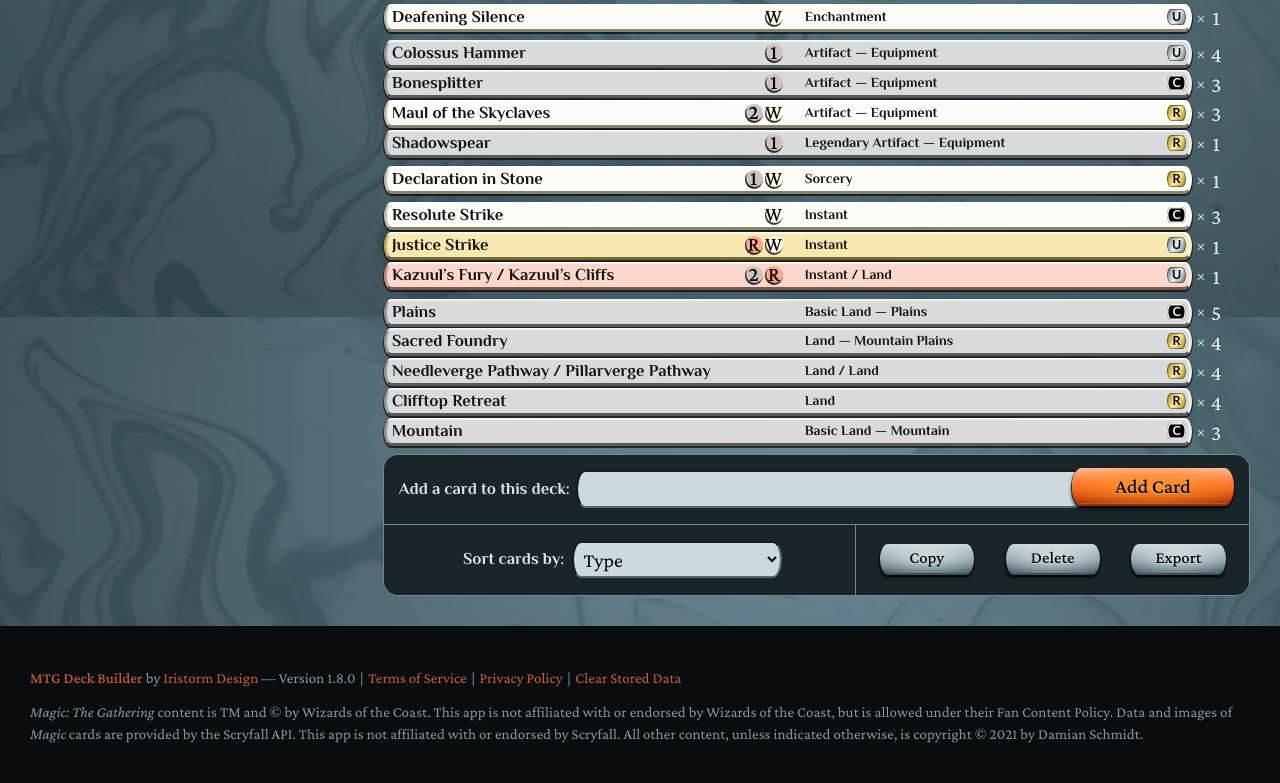
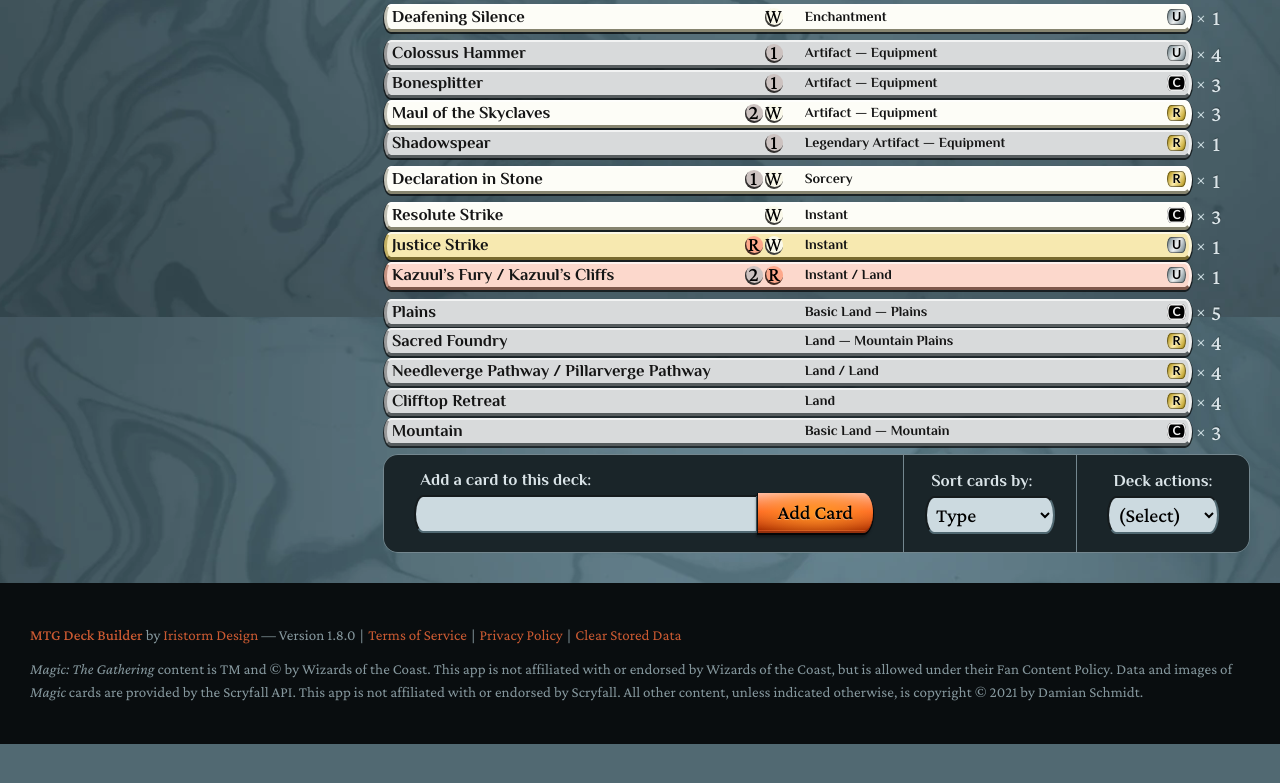
Before and after one commit to IristormDesign/mtg-deck-builder, a Vue app: page /deck/boros-equipment in a window 1280 px wide. Shown: the part 483-1266 px from the top of the page. After the commit the page ends 1227 px from the top, so only its background shows below. Built offline with nearby package versions, Linux system fonts and the light colour scheme.

Commit message:
CSS for Create Deck page and card list controls

```diff
--- a/src/components/CardAdder.vue
+++ b/src/components/CardAdder.vue
@@ -21,7 +21,7 @@
 					(🎲 Add a randomly selected card)
 				</option>
 			</datalist>
-			<button class="primary-btn" :disabled="delay">Add Card</button>
+			<button class="primary-btn" :disabled="delay">Add<span> Card</span></button>
 		</form>
 		<div v-else class="loading-indicator">
 			Loading card&hellip;
--- a/src/components/CardSorter.vue
+++ b/src/components/CardSorter.vue
@@ -5,7 +5,7 @@
 				<label for="attributeSelect">Sort cards by:</label>
 				<select v-model="sortAttribute" @change="sortCards()" id="attributeSelect">
 					<option v-if="sortAttribute == ''" value="">
-						(Select an attribute)
+						(Select)
 					</option>
 					<option value="name">Name</option>
 					<option value="colors">Mana Color</option>
--- a/src/components/DeckActions.vue
+++ b/src/components/DeckActions.vue
@@ -1,17 +1,44 @@
 <template>
 	<div class="deck-actions">
-		<button @click="copyDeck(deck)">Copy</button>
-		<button @click="deleteDeck(deck)">Delete</button>
-		<button @click="exportDeck(deck)">Export</button>
+		<form>
+			<label for="deckActionSelect">Deck actions:</label>
+			<select v-model="deckAction" @change="doDeckAction()" id="deckActionSelect">
+				<option value="">(Select)</option>
+				<option value="copy">Copy</option>
+				<option value="export">Export</option>
+				<option value="delete">Delete</option>
+			</select>
+		</form>
 	</div>
 </template>
 
 <script>
 export default {
+	data () {
+		return {
+			deckAction: ''
+		}
+	},
 	props: {
 		deck: Object
 	},
 	methods: {
+		doDeckAction () {
+			const deck = this.deck
+
+			setTimeout(() => {
+				switch (this.deckAction) {
+				case 'copy':
+					this.copyDeck(deck); break
+				case 'export':
+					this.exportDeck(deck); break
+				case 'delete':
+					this.deleteDeck(deck); break
+				}
+
+				this.deckAction = ''
+			})
+		},
 		copyDeck (srcDeck) {
 			const srcDeckName = srcDeck.name
 			const toCopyConfirmed = confirm(`Create a new deck that’s a duplicate of “${srcDeckName}”?`)
@@ -76,7 +103,7 @@
 		deleteDeck (deck) {
 			const store = this.$store
 			const deletedDeckName = deck.name
-			const deletionConfirmed = confirm(`Are you sure you want to permanently delete the deck “${deletedDeckName}”?`)
+			const deletionConfirmed = confirm('Are you sure you want to permanently erase this deck?')
 
 			if (deletionConfirmed) {
 				const remainingDecks = store.state.decks.filter(
@@ -91,7 +118,7 @@
 		},
 		exportDeck (deck) {
 			const deckName = deck.name
-			const toExportConfirmed = confirm(`Export a deck data file for “${deckName}”?`)
+			const toExportConfirmed = confirm(`Export a deck data file of “${deckName}”?`)
 
 			if (toExportConfirmed) {
 				const deckData = JSON.stringify(deck)
--- a/src/js/store.js
+++ b/src/js/store.js
@@ -36,7 +36,7 @@
 			s: '<div class="rarity-symbol special" title="Special">S</div>'
 		},
 		alertNameExists: (name) => {
-			return `⚠ Another deck is already named “${name}.” Please give a different name.`
+			return `⚠ You already have another deck named “${name}.” Please give a different name.`
 		},
 		curlApostrophes: (string) => {
 			return string.replace(/'/g, '’') // Convert every straight apostrophe (or single right quotation mark) into a curly one.
--- a/src/pages/CreateDeck.vue
+++ b/src/pages/CreateDeck.vue
@@ -1,31 +1,32 @@
 <template>
 	<article class="create-deck-page content-box">
 		<h2>Create Deck</h2>
-		<p>To create a deck, you can either start on an empty deck page and add any cards you want, or import a deck data file (if you have one) to see a pre-made deck.</p>
+		<p>To create a deck, either you can start on an empty deck page and add cards as you want, or you can import a deck data file to load a pre-made deck.</p>
 
 		<div class="columns">
+			<div class="new-deck">
+				<h3>Start a New Deck</h3>
 				<form @submit.prevent="submitDeckName()">
-				<h3>Start a New Deck</h3>
-				<label for="deck-name">Give a name for your deck:</label>
+					<label for="deck-name">Give your deck a name:</label>
 					<input
 						id="deck-name"
 						ref="focus"
 						type="text"
 						v-model="deckNameInput"
+						required="required"
+						maxlength="50"
 					/>
-				<button class="primary-btn">Go</button>
+					<button class="primary-btn">Submit</button>
 				</form>
-
-			<p><em>—or—</em></p>
-
+			</div>
 			<div class="import-data">
-				<h3>Import Deck Data</h3>
+				<h3>Import a Deck</h3>
 				<input
 					id="data-file"
 					type="file" accept=".deck"
 					style="display: none"
 				/>
-				<button id="file-btn" class="primary-btn">Open a Deck Data File</button>
+				<button id="file-btn" class="primary-btn">Open Deck<br> Data File</button>
 			</div>
 		</div>
 	</article>
--- a/src/sass/_card-list-controls.scss
+++ b/src/sass/_card-list-controls.scss
@@ -2,10 +2,24 @@
 
 @mixin clc-single-layer {
 	.card-list-controls {
-		flex-wrap: nowrap;
+		display: grid;
+		grid-template-columns: minmax(min-content, 3fr) minmax(min-content, 1fr) minmax(min-content, 1fr);
+
+		> div {
+			justify-content: center;
+		}
 	}
 	.card-adder {
 		border-bottom: 0;
+		padding-right: 0;
+		padding-left: 0;
+
+		form {
+			padding: 0 3.125%;
+		}
+		label {
+			grid-column: span 2;
+		}
 	}
 	.card-sorter {
 		border-left: $border-sections;
@@ -16,15 +30,16 @@
 	}
 	.deck-actions {
 		flex-direction: column;
-
-		button {
-			margin: 0;
-		}
 	}
 }
 @mixin clc-double-layer {
 	.card-list-controls {
+		display: flex;
 		flex-wrap: wrap;
+
+		> div {
+			height: $lhse*2.5;
+		}
 	}
 	.card-adder {
 		grid-column: span 2;
@@ -33,6 +48,7 @@
 
 		form {
 			display: flex;
+			justify-content: center;
 			align-items: center;
 		}
 		label {
@@ -41,32 +57,34 @@
 			width: auto;
 		}
 		input {
-			flex-grow: 4;
+			max-width: 16em;
+			width: 100%;
 		}
-		button {
-			flex-grow: 1;
+	}
+	.card-sorter,
+	.deck-actions {
+		width: 50%;
+
+		label {
+			margin: 0;
+			padding: 0 $lhse/4 0 0;
 		}
 	}
 	.card-sorter {
-		justify-content: center;
 		border-left: 0;
-		flex-grow: 2;
 
 		fieldset {
 			display: flex;
 			align-items: center;
 		}
-		label {
-			padding: 0 $lhse/3 0 0;
-		}
 	}
 	.deck-actions {
-		flex-direction: row;
-		flex-grow: 1;
-
-		button {
-			margin-right: $lhse/3;
-			margin-left: $lhse/3;
+		form {
+			display: flex;
+			align-items: center;
+		}
+		label {
+			white-space: nowrap;
 		}
 	}
 }
@@ -75,15 +93,20 @@
 		> div {
 			min-height: $lhse*3.25;
 		}
+		label {
+			padding: 0 0 $lhse/4 0;
+			margin-right: .375em;
+			margin-left: .375em;
+		}
 	}
 	.card-adder {
 		form {
-			flex-wrap: wrap;
+			display: grid;
+			padding: 0;
 		}
-		label {
+		input {
 			width: 100%;
-			padding-bottom: $lhse/4;
-			margin-left: .375em;
+			max-width: 100%;
 		}
 	}
 	.card-sorter {
@@ -91,12 +114,12 @@
 			flex-direction: column;
 			align-items: flex-start;
 		}
-		label {
-			padding-bottom: $lhse/4;
-		}
 	}
 	.deck-actions {
-		flex-direction: column;
+		form {
+			flex-direction: column;
+			align-items: flex-start;
+		}
 	}
 }
 
@@ -104,7 +127,6 @@
 
 .card-list-controls {
 	grid-column: 3 / 8;
-	display: flex;
 	justify-content: space-between;
 	border-radius: $border-radius-group;
 	overflow: hidden;
@@ -115,17 +137,18 @@
 		padding: $lhse/2;
 		display: flex;
 		align-items: center;
-		min-height: $lhse*2.333;
+		height: $lhse*3.25;
 	}
 	label {
 		display: block;
 		font-size: 83.33%;
 		padding-bottom: $lhse/4;
+		margin-right: .375em;
 		margin-left: .375em;
 		color: $color-text-brighter;
 	}
-	button {
-		white-space: nowrap;
+	option[value=""] {
+		font-style: italic;
 	}
 }
 .card-adder {
@@ -137,14 +160,12 @@
 		grid-template-columns: 3fr minmax(min-content, 1fr);
 		width: 100%;
 	}
-	label {
-		grid-column: span 2;
-	}
 	input {
 		border-radius: $border-radius-button;
-		padding-right: .75em;
-		padding-left: .375em;
+		border-top-right-radius: 0;
+		border-bottom-right-radius: 0;
 		height: $height-card-list-controls;
+		font-weight: $font-weight-semibold;
 
 		&.attention {
 			@keyframes pulsate-input {
@@ -163,8 +184,10 @@
 		}
 	}
 	button {
-		margin-left: -$lhse/2;
-		height: $height-card-list-controls;
+		height: calc(#{$height-card-list-controls} + 2px);
+		border-top-left-radius: 0;
+		border-bottom-left-radius: 0;
+		white-space: nowrap;
 	}
 	.loading-indicator {
 		animation: pulse .5s ease-out;
@@ -205,10 +228,7 @@
 	}
 	select {
 		height: $height-card-list-controls;
-		min-width: $lhse*7; // Longer than "(Select an attribute)"
-	}
-	option[value=""] {
-		font-style: italic;
+		font-weight: $font-weight-semibold;
 	}
 }
 .deck-actions {
@@ -222,37 +242,47 @@
 		width: 100%;
 		max-width: $lhse*4.5;
 	}
+	select {
+		width: 100%;
+		height: $height-card-list-controls;
+		font-weight: $font-weight-semibold;
+	}
 }
 
-@media (max-width: $width-site-breakpoint) {
+@media (max-width: ($width-site-breakpoint * .875)) {
 	@include clc-double-layer;
 }
 @media (max-width: $width-site-breakpoint-tablet) {
 	@include clc-triple-layer;
 }
-@media (max-width: $min-width-site * .5) {
-	.card-list-controls {
-		> div {
-			flex-wrap: nowrap;
+@media (max-width: ($width-site-breakpoint-tablet * .75)) {
+	.card-adder {
+		form {
+			padding: 0 3.125%;
 		}
 	}
+}
+@media (max-width: ($min-width-site * .5)) {
 	.card-adder {
 		form {
-			input {
-				margin-bottom: $lhse/4;
-				width: 100%;
-			}
-			button {
-				margin-left: auto;
-				max-width: $lhse*4.5;
+			padding: 0;
+		}
+		button {
+			min-width: 0;
+
+			span {
+				display: none;
 			}
 		}
+	}
+	.card-sorter,
+	.deck-actions {
+		width: 100%;
 	}
 	.card-sorter {
 		border-bottom: $border-sections;
 	}
 	.deck-actions {
-		border-left: 0;
-		flex-direction: row;
+		border-left-width: 0;
 	}
 }
--- a/src/sass/_variables.scss
+++ b/src/sass/_variables.scss
@@ -18,6 +18,7 @@
 $color-button-default: lighten(desaturate($color-mythic-complement, 62.5%), 6.25%);
 $color-input-bg: desaturate(lighten($color-mythic-complement, 33.33%), 62.5%);
 $color-hover-bg: lighten($color-group-bg, 6.25%);
+$color-section-border: desaturate(lighten($color-group-bg, 37.5%), 12.5%);
 
 $color-mana-white: desaturate(lighten(#fffcd5, 3.125%), 37.5%); // Sampled
 $color-mana-blue: saturate(#aae1fa, 6.25%); // Sampled
@@ -68,7 +69,7 @@
 $border-radius-group: $lhse/2;
 $layers: card-list-item-focus-within, card-list-item-hover, site-header, update-notif, bg-overlay, above-overlay, card-overlay;
 $transition-duration-standard: .25s;
-$border-sections: 1px solid desaturate(lighten($color-group-bg, 37.5%), 12.5%);
+$border-sections: 1px solid $color-section-border;
 $border-special: 3px solid $color-mythic-dim;
 $height-site-header: $lhse*1.6667;
 $background-light-gradient:
```
Also changed, not shown: src/sass/page-create-deck.scss (+89 -0 lines). Lines whose indentation alone changed are shown as unchanged.
